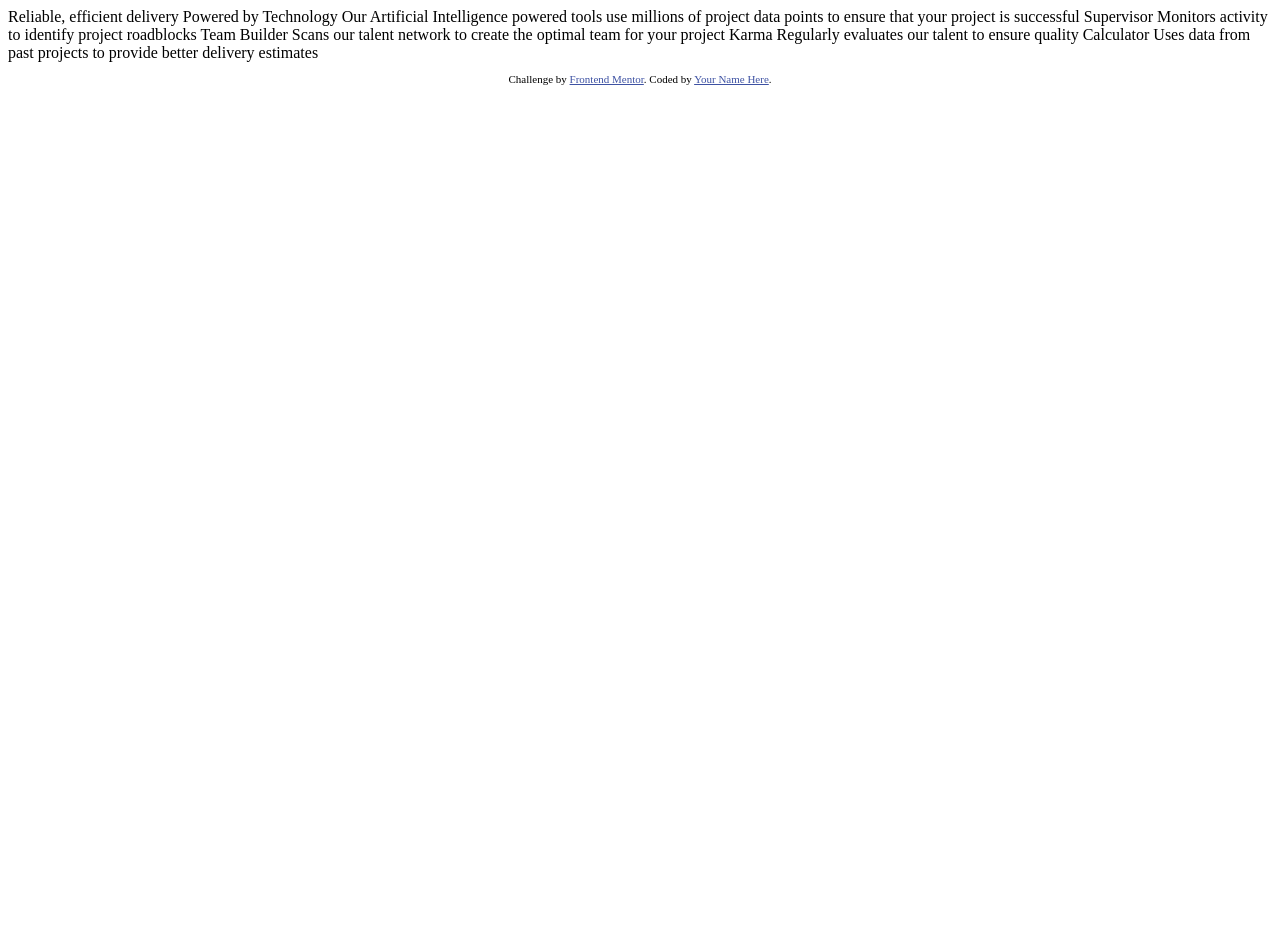
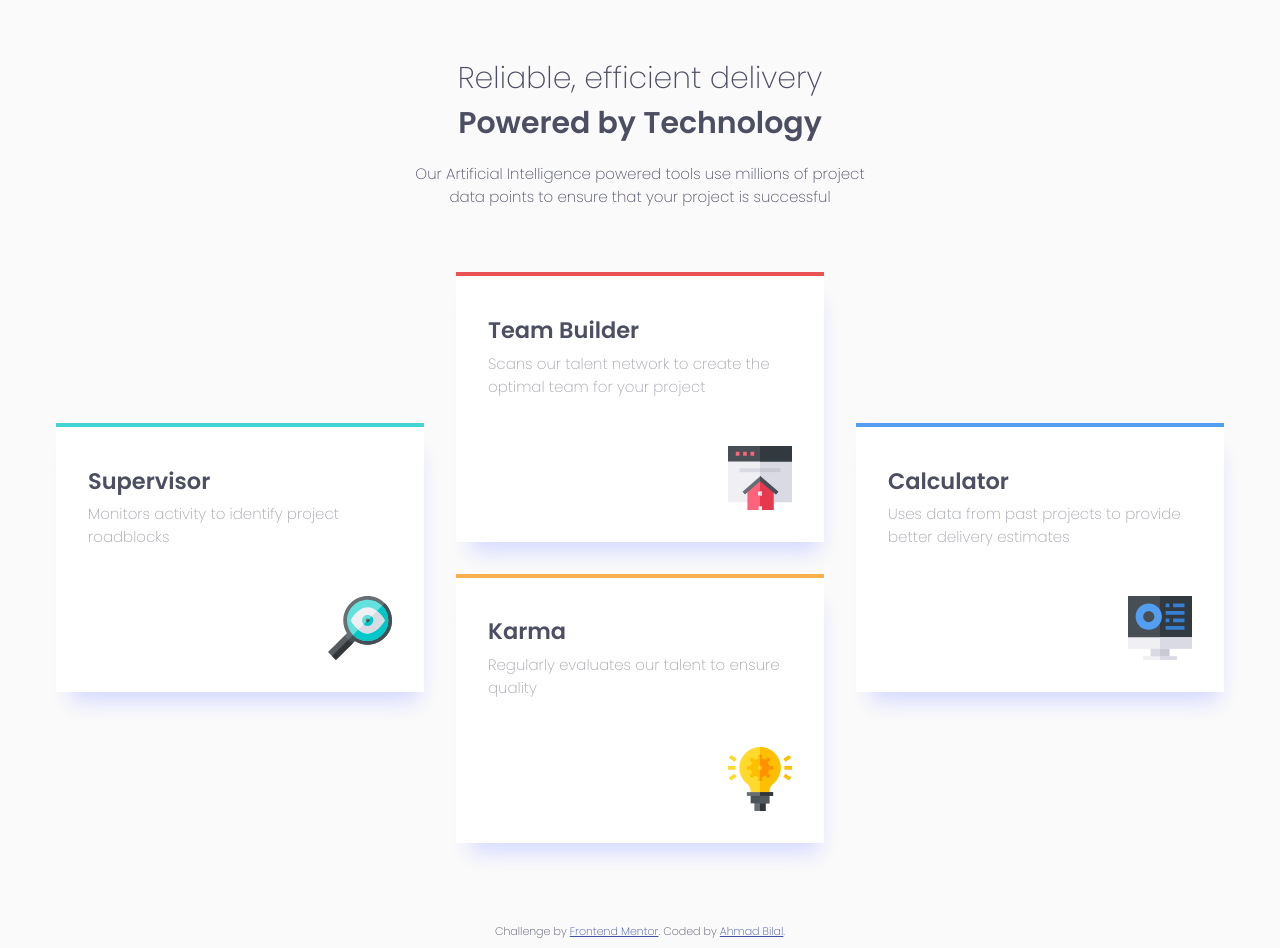
Before and after one commit to ahmadbilaldev5000/four-card-feature-section, a plain HTML site: page index.html in a window 1280 px wide. Before the commit the page ends 800 px from the top, so only its background shows below. Drawn offline with Linux system fonts and the light colour scheme.

Commit message:
Completed solution

```diff
--- a/index.html
+++ b/index.html
@@ -1,45 +1,66 @@
 <!DOCTYPE html>
 <html lang="en">
+
 <head>
   <meta charset="UTF-8">
-  <meta name="viewport" content="width=device-width, initial-scale=1.0"> <!-- displays site properly based on user's device -->
+  <meta name="viewport" content="width=device-width, initial-scale=1.0">
+  <!-- displays site properly based on user's device -->
 
   <link rel="icon" type="image/png" sizes="32x32" href="./images/favicon-32x32.png">
+  <link href="https://fonts.googleapis.com/css2?family=Poppins:wght@200;400;600&display=swap" rel="stylesheet">
+  <link rel="stylesheet" href="style.css">
 
   <title>Frontend Mentor | Four card feature section</title>
 
-  <!-- Feel free to remove these styles or customise in your own stylesheet 👍 -->
   <style>
-    .attribution { font-size: 11px; text-align: center; }
-    .attribution a { color: hsl(228, 45%, 44%); }
+    .attribution {
+      font-size: 11px;
+      text-align: center;
+    }
+
+    .attribution a {
+      color: hsl(228, 45%, 44%);
+    }
   </style>
 </head>
+
 <body>
-
-  Reliable, efficient delivery
-  Powered by Technology
-
-  Our Artificial Intelligence powered tools use millions of project data points
-  to ensure that your project is successful
-
-  Supervisor
-  Monitors activity to identify project roadblocks
-
-  Team Builder
-  Scans our talent network to create the optimal team for your project
-
-  Karma
-  Regularly evaluates our talent to ensure quality
-
-  Calculator
-  Uses data from past projects to provide better delivery estimates
-
-
+  <div class="container">
+    <div class="header">
+      <h1>Reliable, efficient delivery</h1>
+      <h1><b>Powered by Technology</b></h1>
+      <p>Our Artificial Intelligence powered tools use millions of project data points
+        to ensure that your project is successful</p>
+    </div>
+    <div class="item-list">
+      <div class="item" id="supervisor">
+        <h2>Supervisor</h2>
+        <p>Monitors activity to identify project roadblocks</p>
+        <img src="./images/icon-supervisor.svg" alt="">
+      </div>
+      <div class="item" id="team-builder">
+        <h2>Team Builder</h2>
+        <p>Scans our talent network to create the optimal team for your project</p>
+        <img src="./images/icon-team-builder.svg" alt="">
+      </div>
+      <div class="item" id="karma">
+        <h2>Karma</h2>
+        <p>Regularly evaluates our talent to ensure quality</p>
+        <img src="./images/icon-karma.svg" alt="">
+      </div>
+      <div class="item" id="calculator">
+        <h2>Calculator</h2>
+        <p>Uses data from past projects to provide better delivery estimates</p>
+        <img src="./images/icon-calculator.svg" alt="">
+      </div>
+    </div>
+  </div>
   <footer>
     <p class="attribution">
       Challenge by <a href="https://www.frontendmentor.io?ref=challenge" target="_blank">Frontend Mentor</a>.
-      Coded by <a href="#">Your Name Here</a>.
+      Coded by <a href="https://ahmad-bilal-portfolio.web.app/" target="_blank">Ahmad Bilal</a>.
     </p>
   </footer>
 </body>
+
 </html>
--- /dev/null
+++ b/style.css
@@ -0,0 +1,123 @@
+:root {
+    --colored-border-top-width: 0.3rem;
+    --box-shadow-color: hsl(234, 100%, 92%);
+}
+
+body {
+    background-color: hsl(0, 0%, 98%);
+    font-family: 'Poppins', sans-serif;
+    font-size: 15px;
+    color: hsl(234, 12%, 34%);
+}
+
+h1,
+p {
+    padding: 0;
+    margin: 0;
+}
+
+h2 {
+    margin: 0.3rem 0;
+}
+
+.container {
+    padding: 3rem;
+    display: flex;
+    flex-direction: column;
+    align-items: center;
+}
+
+.header {
+    text-align: center;
+    width: 40%;
+    margin-bottom: 2rem;
+}
+
+.header h1:first-child,
+p {
+    font-weight: 200;
+}
+
+.header p {
+    margin-top: 1rem;
+}
+
+.item-list {
+    margin: 2rem 0;
+    display: grid;
+    grid-template-rows: 1fr 1fr;
+    grid-template-columns: 1fr 1fr 1fr;
+    grid-template-areas:
+        'supervisor team-builder calculator'
+        'supervisor karma calculator';
+    align-items: center;
+    gap: 2rem;
+}
+
+.item {
+    background-color: #fff;
+    padding: 2rem;
+    display: flex;
+    flex-direction: column;
+    box-shadow: 5px 20px 20px -10px var(--box-shadow-color);
+}
+
+.item p {
+    color: hsl(229, 6%, 66%);
+    margin-bottom: 3rem;
+}
+
+.item img {
+    align-self: flex-end;
+}
+
+#supervisor {
+    grid-area: supervisor;
+    border-top: var(--colored-border-top-width) solid hsl(180, 62%, 55%);
+}
+
+#team-builder {
+    grid-area: team-builder;
+    border-top: var(--colored-border-top-width) solid hsl(0, 78%, 62%);
+}
+
+#karma {
+    grid-area: karma;
+    border-top: var(--colored-border-top-width) solid hsl(34, 97%, 64%);
+}
+
+#calculator {
+    grid-area: calculator;
+    border-top: var(--colored-border-top-width) solid hsl(212, 86%, 64%);
+}
+
+@media (max-width: 767px) {
+    body {
+        background-color: #fff;
+    }
+
+    h1 {
+        font-size: 1.5rem;
+    }
+
+    .container {
+        padding: 2rem 1rem;
+    }
+
+    .header {
+        width: 90%;
+    }
+
+    .item-list {
+        grid-template-columns: repeat(auto-fill, minmax(300px, 1fr));
+        grid-template-areas:
+            'supervisor'
+            'team-builder'
+            'karma'
+            'calculator';
+    }
+
+    .item {
+        box-shadow: 0 15px 20px -5px var(--box-shadow-color);
+    }
+}
```
